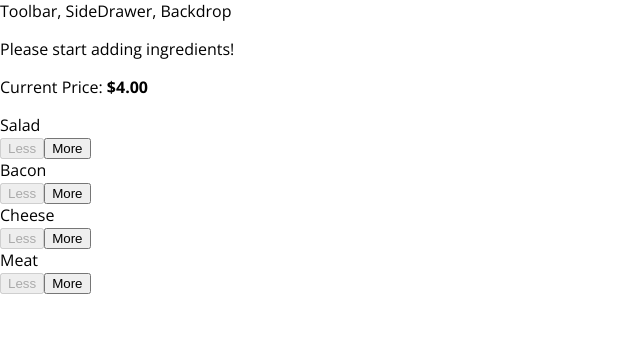
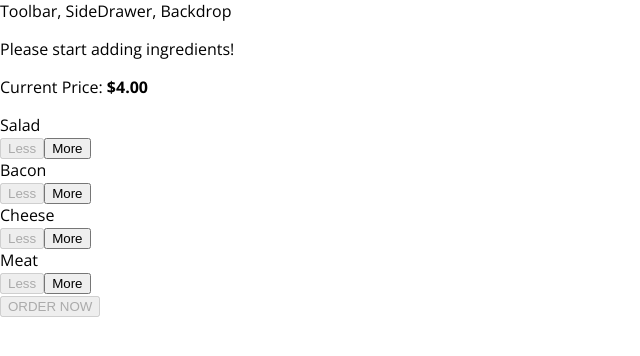
Before and after one commit to floroz/burger-app-react, a React app: page / in a window 1280 px wide. Shown: the top 356 px of the page, without its empty margins (0-640 px from the left). Built offline with nearby package versions, Linux system fonts and the light colour scheme.

Commit message:
add button

```diff
--- a/src/components/Burger/BuildControls/BuildControls.js
+++ b/src/components/Burger/BuildControls/BuildControls.js
@@ -21,6 +21,7 @@ const buildControls = props => (
         disabled={props.disabled[ctrl.type]}
         />
     ))}
+    <button className={classes.OrderButton} disabled={!props.purchasable}>ORDER NOW</button>
   </div>
 );
 
```
